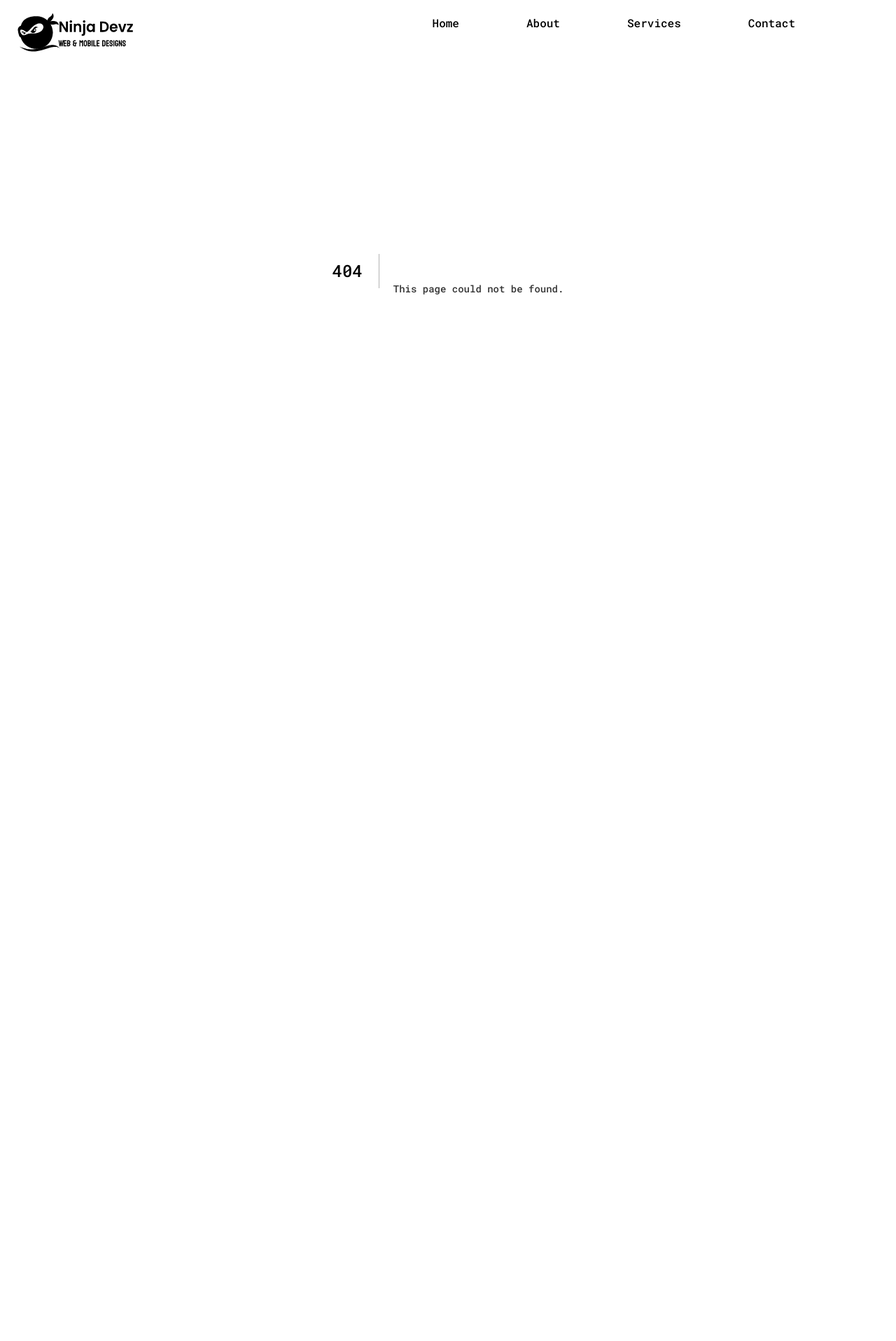
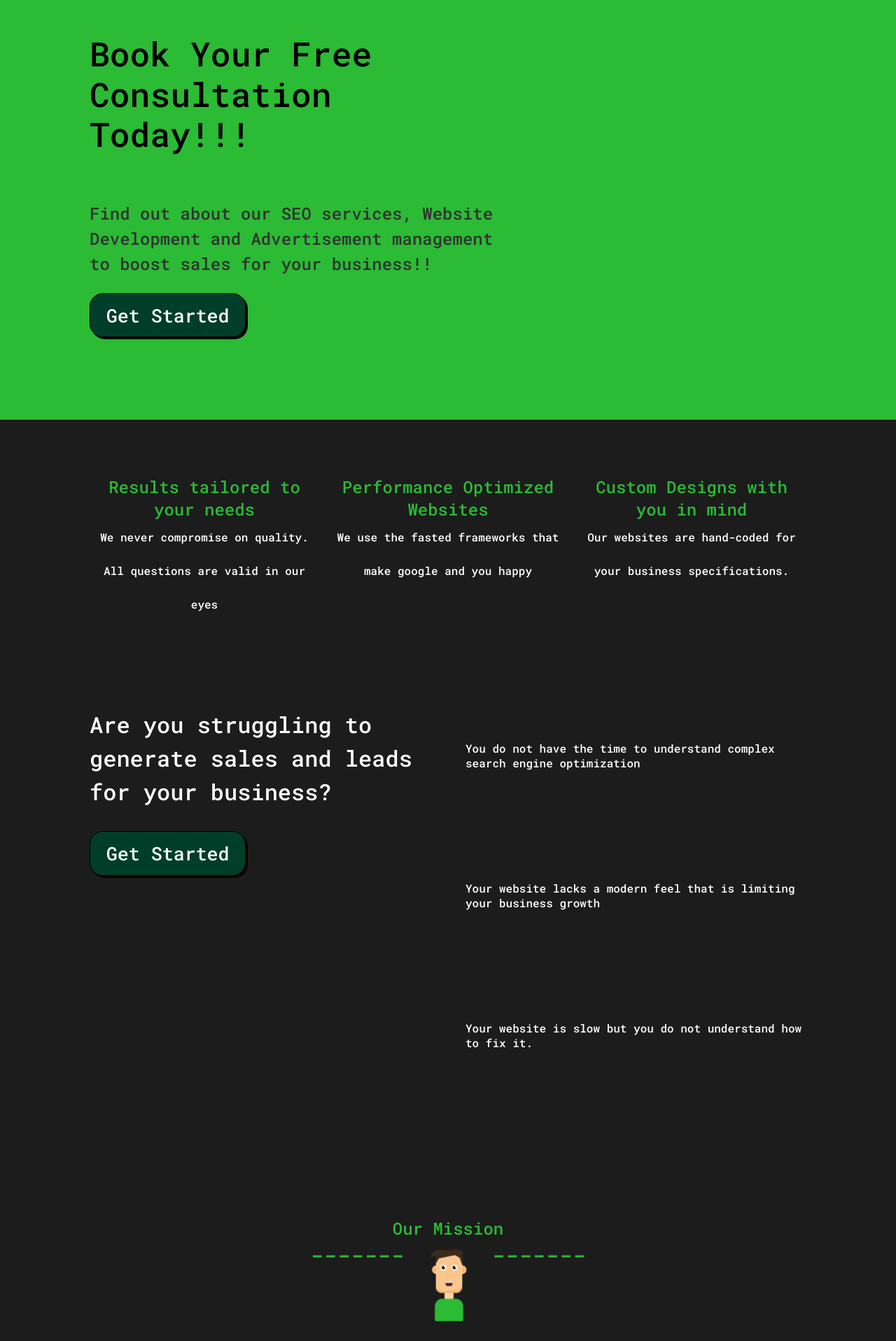
Before and after one commit to GrantGrowcott/Ninja-Devz, a Next.js app: page /Offer in a window 1280 px wide. Before the commit this address had no page. Shown: the top 1917 px of the page at 70% size. Before the commit the page ends 800 px from the top, so only its background shows below. Built offline with nearby package versions, Linux system fonts and the light colour scheme.

Commit message:
Created a Offer Page

```diff
--- /dev/null
+++ b/src/components/GetStartedButton.tsx
@@ -0,0 +1,20 @@
+import { gtag_report_conversion } from "@/helpers/helpers";
+
+const GetStartedButton = () => {
+  return (
+    <a
+      href="https://calendly.com/admin-ninjadevz/60min"
+      onClick={(event) => {
+        event.preventDefault();
+        gtag_report_conversion("https://calendly.com/admin-ninjadevz/60min");
+      }}
+    >
+      <button type="button" name="Contact Us Button" className="touch__button">
+        <h3>Get Started</h3>
+        <div className="wave"></div>
+      </button>
+    </a>
+  );
+};
+
+export default GetStartedButton;
--- a/src/helpers/helpers.tsx
+++ b/src/helpers/helpers.tsx
@@ -11,3 +11,20 @@ export const handleNavigation = (route: string, navigate: (route: string) => voi
     setTimeout(() => window.scrollTo({ top: scrollToPosition, behavior: "smooth" }), 100);
     window.scrollTo(0, 0);
   };
+
+
+
+  export function gtag_report_conversion(url: string) {
+    const callback = function () {
+      if (typeof url !== "undefined") {
+        window.location.href = url;
+      }
+    };
+
+    gtag("event", "conversion", {
+      send_to: "AW-11497787633/jr0aCIjW7vgZEPGhyeoq",
+      event_callback: callback,
+    });
+
+    return false;
+  }
--- /dev/null
+++ b/src/pages/Offer.tsx
@@ -0,0 +1,124 @@
+import GetStartedButton from "@/components/GetStartedButton";
+import Image from "next/image";
+import ContactEntry from "@/components/ContactEntry";
+
+const Offer = () => {
+  return (
+    <>
+      <div className="offer__container">
+        <div className="offer__container__inner">
+          <h1>Book Your Free Consultation Today!!!</h1>
+          <h2>
+            Find out about our SEO services, Website Development and Advertisement management to boost sales for your
+            business!!
+          </h2>
+          <GetStartedButton />
+        </div>
+      </div>
+
+      <div className="values__grid">
+        <div className="value__item">
+          <h3>Results tailored to your needs</h3>
+          <h4>We never compromise on quality. All questions are valid in our eyes</h4>
+        </div>
+        <div className="value__item">
+          <h3>Performance Optimized Websites</h3>
+          <h4>We use the fasted frameworks that make google and you happy</h4>
+        </div>
+        <div className="value__item">
+          <h3>Custom Designs with you in mind</h3>
+          <h4>Our websites are hand-coded for your business specifications. </h4>
+        </div>
+      </div>
+
+      <div className="problem__container">
+        <div className="problem__container__inner">
+          <h4>Are you struggling to generate sales and leads for your business?</h4>
+          <GetStartedButton />
+        </div>
+        <div className="problem__container__inner">
+          <div className="problem__container__grid">
+            <div className="problem__container__item">
+              <h3> You do not have the time to understand complex search engine optimization</h3>
+            </div>
+            <div className="problem__container__item">
+              <h3>Your website lacks a modern feel that is limiting your business growth</h3>
+            </div>
+            <div className="problem__container__item">
+              <h3> Your website is slow but you do not understand how to fix it.</h3>
+            </div>
+          </div>
+        </div>
+      </div>
+
+      <section className="profile">
+        <h3 className="centerText">Our Mission</h3>
+        <div className="profile__phone__container">
+          <p>-------</p>
+          <div className="profile__phone Image ">
+            <Image
+              src="/grant.png"
+              alt="Vector graphic of Grant (The Founder)"
+              width={125}
+              height={125}
+              loading="lazy"
+            />
+          </div>
+          <p>-------</p>
+        </div>
+        <div className="profile__description">
+          <h4>
+            Hello. My name is Grant Growcott and I am a mobile application developer/ web developer. I started my
+            development journey when I began visiting boring financial and medical websites to realize that they lacked
+            the design specifications needed to draw in users. Over time, I have honed my technique to create beautiful
+            deliverables where businesses show customers they are professional and happy to serve. Whether it&apos;s
+            your dream mobile app, business website, or personal portfolio, we can deliver an excellent product at a
+            bargain price.
+          </h4>
+        </div>
+        <div className="profile__image">
+          <Image
+            src="/profile-pic.jpg"
+            alt="Grant Growcott Profile in Black and White"
+            width={200}
+            height={200}
+            loading="lazy"
+          />
+        </div>
+        <div className="profile__name">
+          <h3>Grant Growcott</h3>
+          <h4>Founder / Engineer</h4>
+        </div>
+      </section>
+
+      <div className="plan__container">
+        <div className="plan__container__item">
+          <h3>Step 1</h3>
+          <h4>Plan</h4>
+          <h5>
+            {" "}
+            We work with you and your team to design a custom plan based on your needs. No stone is left unturned
+          </h5>
+        </div>
+        <div className="plan__container__item">
+          <h3>Step 2</h3>
+          <h4>Create</h4>
+          <h5> Once you have approved the plan, our team will work efficiently to create your dream products</h5>
+        </div>
+        <div className="plan__container__item">
+          <h3>Step 3</h3>
+          <h4>Launch</h4>
+          <h5> Your website is launched. We tinker in the background to ensure optimal traffic and satisfaction</h5>
+        </div>
+      </div>
+      <div className="center__button">
+        <GetStartedButton />
+      </div>
+      <div className="scope__phone__container ">
+        <ContactEntry />
+      </div>
+    </>
+  );
+};
+
+export default Offer;
--- a/src/pages/_app.tsx
+++ b/src/pages/_app.tsx
@@ -2,9 +2,21 @@ import "@/styles/globals.css";
 import type { AppProps } from "next/app";
 import NavBar from "@/components/NavBar";
 import Head from "next/head";
+import { useRouter } from "next/router";
 
 export default function App({ Component, pageProps }: AppProps) {
-  return (
+
+
+const router = useRouter()
+
+   // List of routes where NavBar should be hidden
+   const noNavBarRoutes = ["/Offer"];
+
+   // Check if the current route is in the list
+   const shouldShowNavBar = !noNavBarRoutes.includes(router.pathname);
+
+
+   return (
     <>
       <Head>
         <link rel="icon" type="image/png" href="/favicon-96x96.png" sizes="96x96" />
@@ -12,7 +24,7 @@ export default function App({ Component, pageProps }: AppProps) {
         <link rel="apple-touch-icon" sizes="180x180" href="/apple-touch-icon.png" />
         <link rel="manifest" href="/site.webmanifest" />
       </Head>
-      <NavBar />
+      {shouldShowNavBar && <NavBar />}
       <Component {...pageProps} />
     </>
   );
--- a/src/styles/globals.css
+++ b/src/styles/globals.css
@@ -312,9 +312,8 @@ label {
     border-radius: 5mm;
     box-shadow: 3px 3px 0 black;
     cursor: pointer;
-    position: absolute;
-    bottom: 0;
-    left: 0;
+    position: relative;
+
     overflow: hidden;
     transition: 0.3s;
 }
@@ -1047,3 +1046,165 @@ align-content: flex-start;
       flex-direction: column;
   }
 }
+
+
+
+/* Offer Styles */
+.offer__container {
+  background-color: var(--green);
+  min-height: 600px;
+}
+.offer__container__inner {
+  display: flex;
+  flex-direction: column;
+  justify-content: center;
+  align-items: flex-start;
+  margin: 0 auto;
+  width:80%;
+  padding-top: 3rem;
+  box-sizing: border-box;
+}
+.offer__container h1{
+  font-size: 3rem;
+}
+.offer__container h1{
+  font-size: 3rem;
+  max-width: 600px;
+  line-height: 1.2;
+  text-align: left;
+  word-wrap: break-word;
+}
+
+.offer__container h2 {
+  font-size: 1.5rem;
+  max-width: 600px;
+  line-height: 1.5;
+  text-align: left;
+  word-wrap: break-word;
+  margin: 1.5rem 0;
+}
+
+/* Values Grid */
+
+.values__grid {
+  display: grid;
+  grid-template-columns: 1fr 1fr 1fr;
+  justify-content: center;
+  align-items: center;
+  margin: 0 auto;
+  width:80%;
+  gap:20px;
+  margin-top: 5rem;
+}
+
+.value__item {
+  text-align: center;
+  align-content: flex-start;
+  min-height: 300px;
+}
+
+.value__item h3 {
+  color: var(--green);
+}
+
+@media screen and (max-width: 850px) {
+  .values__grid {
+    grid-template-columns: 1fr;
+  }
+}
+
+
+/* Problem Section */
+
+.problem__container {
+  display: flex;
+  justify-content: center;
+  align-items: flex-start;
+  margin: 0 auto;
+  width: 80%;
+  min-height: 600px;
+  gap:50px;
+}
+.problem__container__inner {
+  flex: 1;
+}
+.problem__container__inner h4{
+  margin: 2rem 0;
+  font-size: 2rem;
+}
+
+.problem__container__grid {
+  display: grid;
+  grid-template-rows: repeat(3, 1fr);
+  grid-template-columns: 1fr;
+  justify-items: center;
+}
+
+.problem__container__item {
+  display: flex;
+  justify-content: center;
+  align-items: center;
+  min-height: 200px;
+}
+
+.problem__container__item h3{
+  font-size: 1rem;
+}
+
+@media screen and (max-width: 850px) {
+  .problem__container {
+    flex-direction: column;
+  }
+}
+/* Plan Section */
+.plan__container {
+  display: grid;
+  justify-content: center;
+  align-items: center;
+  grid-template-columns: repeat(3,1fr);
+  gap:30px;
+  padding-top: 10rem;
+  margin: 0 auto;
+  width: 85%;
+}
+
+.plan__container__item {
+  min-height: 400px;
+  background-color: var(--lightGrey);
+  border-radius: 30px;
+  text-align: center;
+  padding: 1.5em;
+}
+.plan__container__item h3{
+  font-size: 1rem;
+}
+
+.plan__container__item h4{
+  font-size: 2rem;
+  color: var(--green);
+  margin-top: 1em;
+}
+
+.plan__container__item h5{
+  font-size: 1rem;
+  margin-top: 1em;
+}
+@media screen and (max-width: 1050px) {
+  .plan__container {
+    grid-template-columns: 1fr
+  }
+
+  .plan__container__item {
+    min-height: 200px;
+    padding: 3.5em;
+  }
+}
+
+.center__button {
+  margin: 2em 0 ;
+  text-align: center;
+}
+
+.center__form {
+
+}
```
Also changed, not shown: src/pages/index.tsx (+1 -14 lines).
